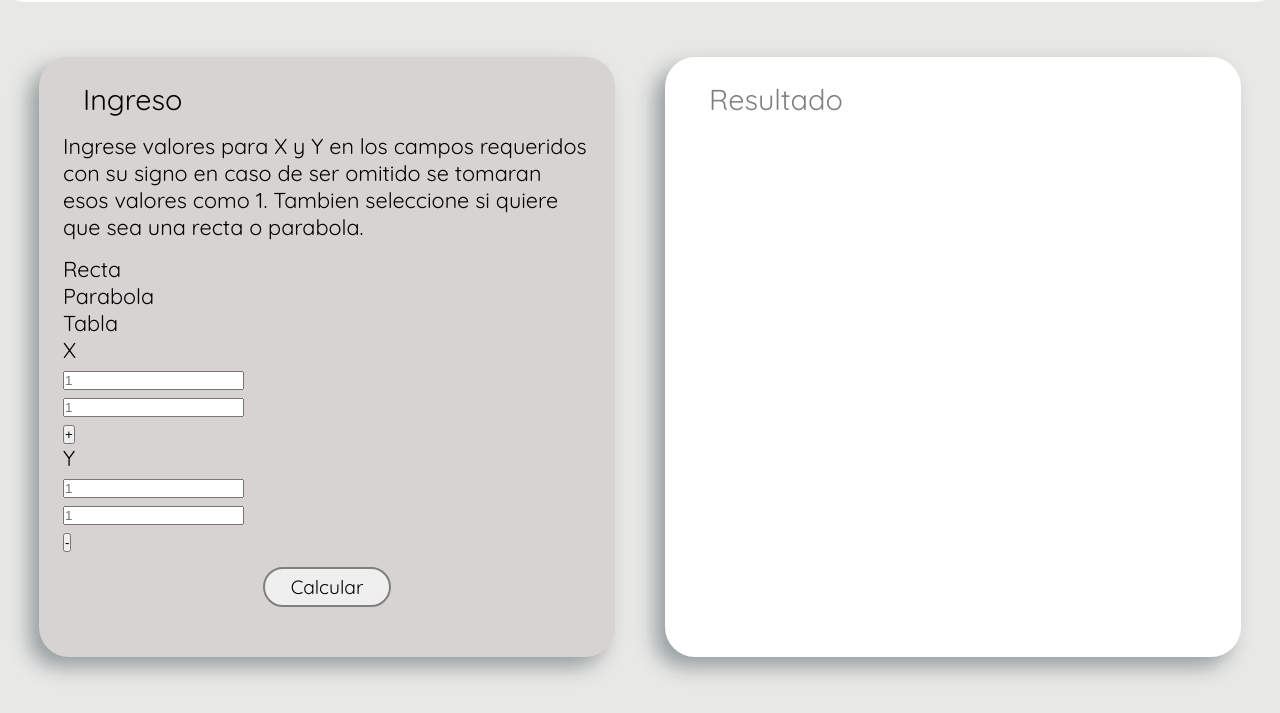
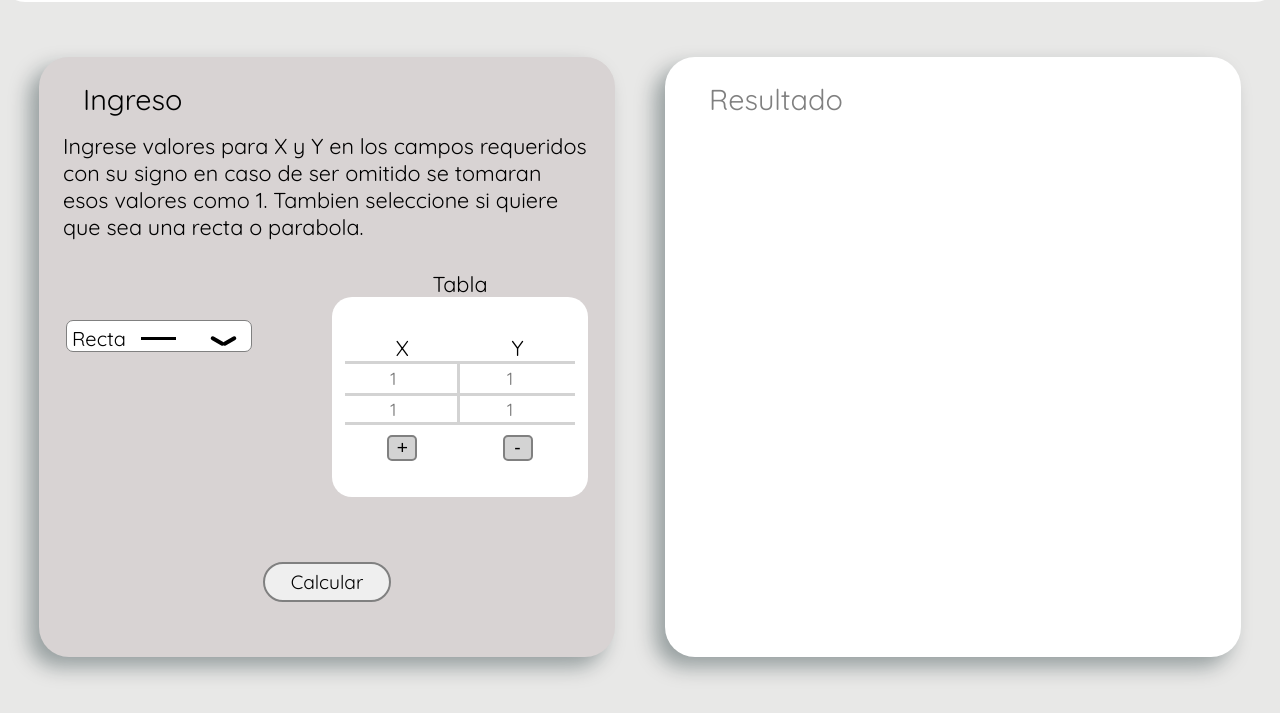
Before and after one commit to AstroLui/MyFirstAPI, a plain HTML site: page src/pages/apro-fun.html in a window 1280 px wide. Shown: the part 87-800 px from the top of the page. Drawn offline with Linux system fonts and the light colour scheme.

Commit message:
feat: adding styles for new tags in `apro-fun.html`

```diff
--- a/src/pages/styles-pages.css
+++ b/src/pages/styles-pages.css
@@ -63,7 +63,163 @@
 .B-Calcular:hover{
     border-color: black;
 }
-
+/* CSS para Aproximacion de funciones */
+#Form-Tabla{
+    margin: 15px 1px 50px 1px;
+    display: flex;
+    justify-content: center;
+    gap: 80px;
+}
+#Form-Tabla > nav{
+    display: flex;
+    flex-direction: column;
+    height: 4vh;
+    background-color: white;
+    border: 1px solid gray;
+    border-radius: 7px;
+    gap: 10px;
+    overflow: hidden;
+    transition: height 0.5s ease;
+}
+#Nav-Select{
+    padding: 5px;
+    margin-top: 50px;
+    font-size: 1.25rem;
+    position: relative;
+}
+#Nav-Select span{
+    display: flex;
+    align-items: center;
+    gap: 15px
+}
+#Recta{
+    display: inline-block;
+    width: 35px;
+    height: 0;
+    border-top: 3px solid black;
+}
+#Nav-Select-P{
+    padding: 5px 1px 5px 1px;
+    cursor: pointer;
+    transition: background 0.5s ease;
+    border-radius: 5px;
+}
+#Nav-Select-P:hover{
+    background-color: gray;
+}
+#Parabola{
+    display: inline-block;
+    width: 25px;
+    height: 30px;
+    border-top: 3px solid black;
+    transform: translateY(30%);
+    border-radius: 50%;
+}
+#Nav-Select-Op{
+    width: 30px;
+    height: 20px;
+    cursor: pointer;
+    margin-left: 25px;
+    position: relative;
+}
+#Nav-Select-Op div{
+    width: 15px;
+    height: 0;
+    border: 2px solid black;
+    border-radius: 10px;
+    top: 10px;
+    position: absolute;
+    transition: transform 0.3s ease-in-out;
+}
+#Nav-Select-Op div:nth-child(1){
+    transform:
+        translateX(-40%)
+        rotate(30deg)
+    ;
+}
+#Nav-Select-Op div:nth-child(2){
+    transform:
+        translateX(40%)
+        rotate(-30deg)
+    ;
+}
+#Nav-Select-Op div.Nav-Active:nth-child(1){
+    transform:
+        translateX(-40%)
+        rotate(-30deg)
+    ;
+}
+#Nav-Select-Op div.Nav-Active:nth-child(2){
+    transform:
+        translateX(40%)
+        rotate(30deg)
+    ;
+}
+#Tabla{
+    display: flex;
+    flex-direction: column;
+    align-items: center;
+    justify-content: center;
+}
+#inTabla{
+    display: flex;
+    justify-content: center;
+    align-items: center;
+    width: 20vw;
+    height: 25vh;
+    background-color: white;
+    border-radius: 20px;
+}
+#inTabla #X, #inTabla #Y{
+    display: flex;
+    flex-direction: column;
+    justify-content: center;
+    align-items: center;
+}
+#inX, #inY{
+    display: flex;
+    flex-direction: column;
+    align-items: center;
+    justify-content: center;
+    gap: 10px
+}
+#inputs{
+    display: flex;
+    justify-content: center;
+    align-items: center;
+    width: 9vw;
+    height: 4vh;
+    border: 3px solid lightgray;
+}
+#inputs > input{
+    text-align: center;
+    font-family: 'Quicksand', Verdana, Geneva, Tahoma, sans-serif;
+    font-size: 1.1rem;
+    width: 50px;
+    border: none;
+}
+#X #inputs, #Y #inputs{
+    border-left: none;
+    border-bottom: none;
+}
+#X #inputs:last-child, #Y #inputs:last-child{
+    border-bottom: 3px solid lightgray;
+}
+#Y #inputs{
+    border-right: none;
+}
+#inX button, #inY button{
+    width: 30px;
+    background-color: lightgray;
+    border: 2px solid gray;
+    font-size: 1.2rem;
+    cursor: pointer;
+    border-radius: 5px;
+    transition: border 0.4s ease;
+}
+#inX button:hover, #inY button:hover{
+    border-color: black;
+}
 /* CSS para Ecuaciones de una sola Variables */
 #funcion{
     display: flex;
```
